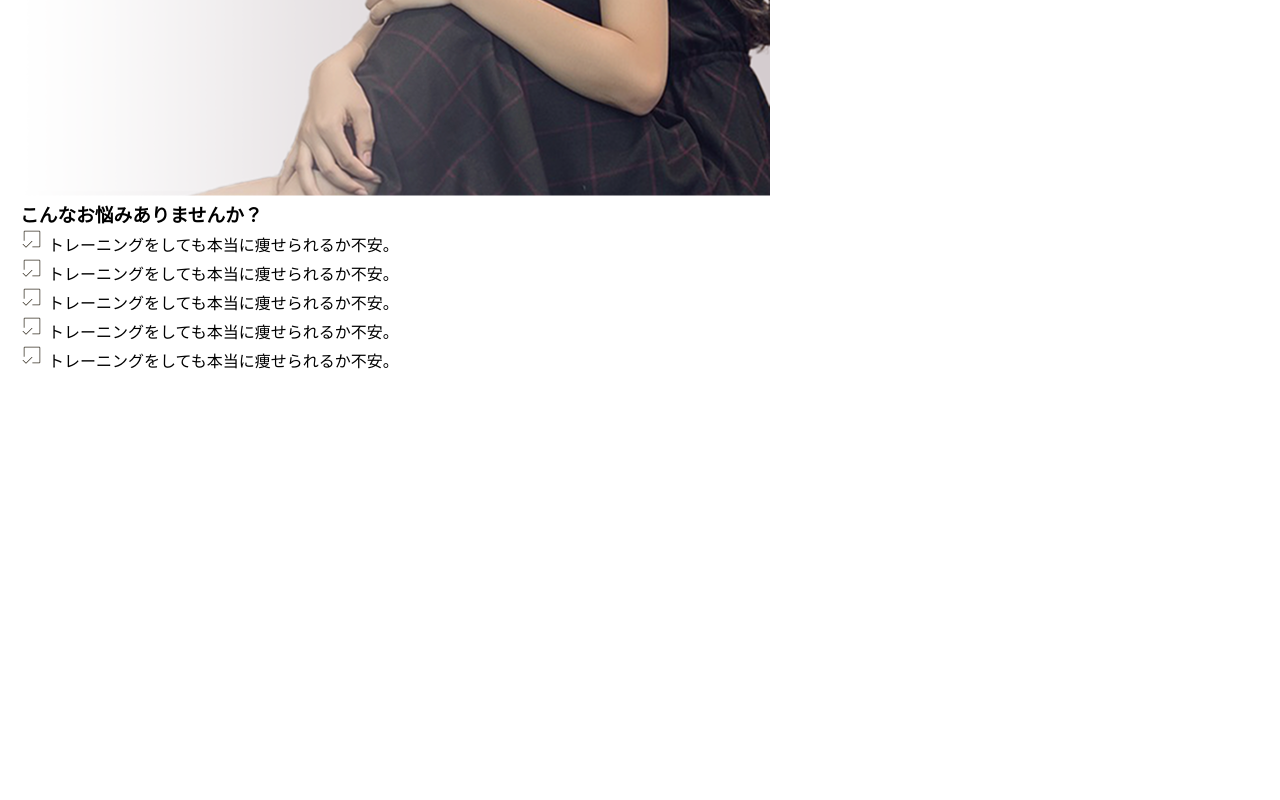
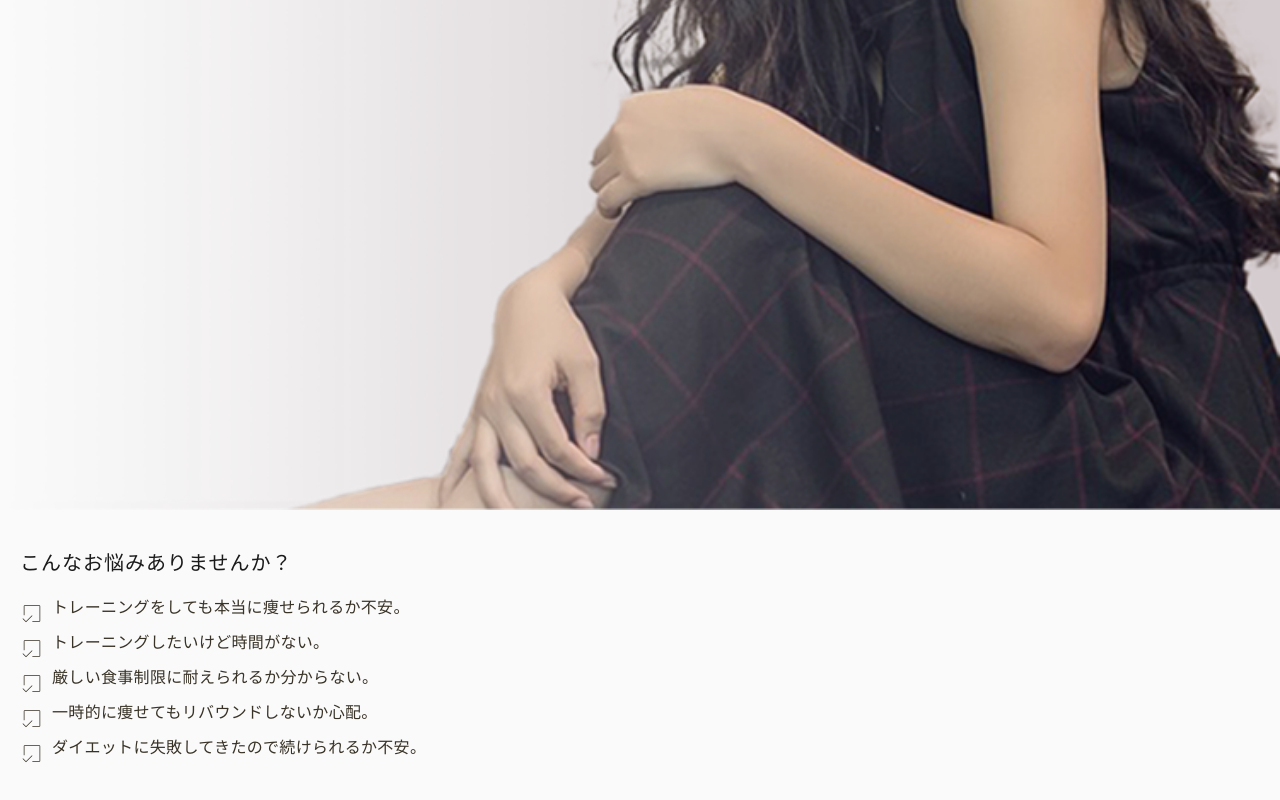
Before and after one commit to summer3018/Personal-Gym_LP, a plain HTML site: page index.html in a window 1280 px wide. Shown: the part 3659-4459 px from the top of the page. Before the commit the page ends 4031 px from the top, so only its background shows below. Drawn offline with Linux system fonts and the light colour scheme; some packages are replaced by stand-ins of ours.

Commit message:
コミットメッセージ

```diff
--- a/index.html
+++ b/index.html
@@ -183,38 +183,56 @@
  <section class="onayami">
   <div class="section__inner onayami__inner">
     <div class="onayami-container">
-      <div class="onayami-imager">
+      <div class="onayami-image">
         <img src="./image/onayami-bg.png" alt="">
       </div>
 
       <div class="onayami-texts">
         <h3 class="onayami-title">こんなお悩みありませんか？</h3>
         <div class="onayami-lists">
-          <p class="onayami-text">
+          <div class="onayami-check">
+            <img src="./image/onayami-check.svg" alt="" class="check-icon">
+            <p class="onayami-check__text">トレーニングをしても本当に痩せられるか不安。</p>
+          </div>
+          <div class="onayami-check">
+            <img src="./image/onayami-check.svg" alt="" class="check-icon">
+            <p class="onayami-check__text">トレーニングしたいけど時間がない。</p>
+          </div>
+          <div class="onayami-check">
+            <img src="./image/onayami-check.svg" alt="" class="check-icon">
+            <p class="onayami-check__text">厳しい食事制限に耐えられるか分からない。</p>
+          </div>
+          <div class="onayami-check">
+            <img src="./image/onayami-check.svg" alt="" class="check-icon">
+            <p class="onayami-check__text">一時的に痩せてもリバウンドしないか心配。</p>
+          </div>
+          <div class="onayami-check">
+            <img src="./image/onayami-check.svg" alt="" class="check-icon">
+            <p class="onayami-check__text">ダイエットに失敗してきたので続けられるか不安。</p>
+          </div>
+          <!-- <p class="onayami-text onayami-text__1">
             <img src="./image/onayami-check.svg" alt="" class="onayami-icon">
             トレーニングをしても本当に痩せられるか不安。
           </p>
-          <p class="onayami-text">
+          <p class="onayami-text onayami-text__2">
             <img src="./image/onayami-check.svg" alt="" class="onayami-icon">
-            トレーニングをしても本当に痩せられるか不安。
+            トレーニングしたいけど時間がない。
           </p>
-          <p class="onayami-text">
+          <p class="onayami-text onayami-text__3">
             <img src="./image/onayami-check.svg" alt="" class="onayami-icon">
-            トレーニングをしても本当に痩せられるか不安。
+            厳しい食事制限に耐えられるか分からない。
           </p>
-          <p class="onayami-text">
+          <p class="onayami-text onayami-text__4">
             <img src="./image/onayami-check.svg" alt="" class="onayami-icon">
-            トレーニングをしても本当に痩せられるか不安。
+            一時的に痩せてもリバウンドしないか心配。
           </p>
-          <p class="onayami-text">
+          <p class="onayami-text onayami-text__5">
             <img src="./image/onayami-check.svg" alt="" class="onayami-icon">
-            トレーニングをしても本当に痩せられるか不安。
-          </p>
+            ダイエットに失敗してきたので続けられるか不安。
+          </p> -->
         </div>
       </div>
-
     </div>
-
   </div>
  </section>
  <script src="./js/script.js"></script>
--- a/scss/style.scss
+++ b/scss/style.scss
@@ -665,8 +665,7 @@ li {
 }
 .profile-name__container{
   display: flex;
-  margin-block: 32px 25px;
-
+  margin-block: 32px 19px
 }
 .profile-name{
   color: $black;
@@ -719,7 +718,7 @@ li {
 .profile-message__container{
   border: 1px solid #8B6C3A;
   background: #FFF;
-  padding-block: 22px 26px;
+  padding-block: 22px 24px;
   padding-inline: 20px;
   @include mq(md) {
     padding-block: 64px;
@@ -735,7 +734,7 @@ li {
   line-height: 40px; /* 100% */
   letter-spacing: 4px;
   text-align: center;
-  margin-bottom: 14px;
+  margin-bottom: 16px;
   margin-left: 4px;
   @include mq(md) {
     font-size: 56px;
@@ -756,3 +755,80 @@ li {
     letter-spacing: 1.6px;
   }
 }
+
+// onayami
+.onayami{
+  background: #FAFAFA;
+}
+.onayami__inner{
+padding: 0;
+}
+.onayami-container{
+
+}
+.onayami-image{
+      margin-block: 0 33.68px;
+  img{
+    width: 100%;
+  }
+}
+.onayami-texts{
+
+}
+.onayami-title{
+  color: #1A1A1A;
+  font-family: $Minchou;
+  font-size: 20px;
+  font-style: normal;
+  font-weight: 400;
+  line-height: 30px; /* 150% */
+  letter-spacing: 1px;
+  margin-inline: 20px 0;
+  margin-block: 0 18px;
+}
+.onayami-lists{
+  padding-inline: 20px;
+  padding-block: 0 56px;
+}
+.onayami-check__text{
+  color: $black;
+  font-family: $Minchou;
+  font-size: 16px;
+  font-weight: 400;
+  line-height: 24px; /* 150% */
+  letter-spacing: 0.32px;
+  //   display: flex;
+  // align-items: center;
+  gap: 8px; // アイコンとテキストの間隔
+
+  &:nth-of-type(1) {
+    margin-bottom: 11px;
+  }
+
+  &:nth-of-type(2) {
+    margin-bottom: 26px;
+  }
+
+  &:nth-of-type(3) {
+    margin-bottom: 10px;
+  }
+
+  &:nth-of-type(4) {
+    margin-bottom: 10px;
+  }
+
+  &:nth-of-type(5) {
+    margin-bottom: 0; // 最後は不要なら0に
+  }
+
+}
+.onayami-icon{
+
+}
+.onayami-check{
+  display: flex;
+  gap: 8px; // アイコンとテキストの間隔
+}
+.onayami-check-icon{
+
+}
```
Also changed, not shown: css/style.css, scss/style.css, scss/style.min.css, 3 other files.
